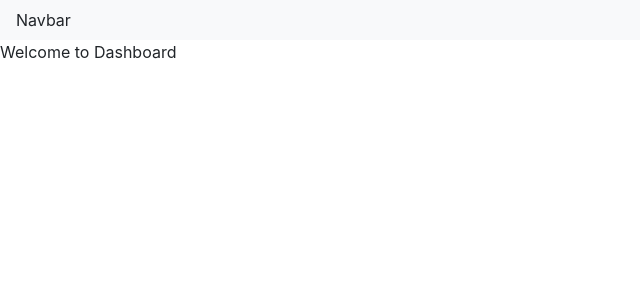
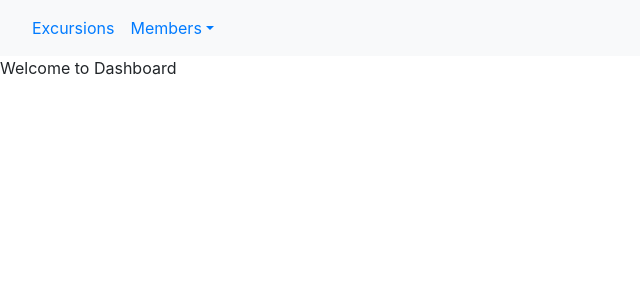
Before and after one commit to AdrianETS/mountaineering_club_frontend, a React (Create React App) app: page / in a window 1280 px wide. Shown: the top 300 px of the page, without its empty margins (0-640 px from the left). Built offline with nearby package versions, Linux system fonts and the light colour scheme; no server answers.

Commit message:
HTTP requests WIP
Working on the operations with the backend

```diff
--- a/src/App.js
+++ b/src/App.js
@@ -4,6 +4,8 @@ import './App.css';
 import Dashboard from "./components/Dashboard";
 import Navbar from "./components/Navbar";
 import { ContextProvider } from './context/ContextProvider';
+import { BrowserRouter as Router, Route, Switch } from "react-router-dom";
+
 
 class App extends React.Component {
 
@@ -16,8 +18,11 @@ class App extends React.Component {
     return (
       <div>
         <ContextProvider>
-          <Navbar />
-          <Dashboard />
+          <Router>
+            <Switch>
+              <Route path="/" exact component={Dashboard} />
+            </Switch>
+          </Router>
         </ContextProvider>
       </div>
     )
--- a/src/components/Dashboard.js
+++ b/src/components/Dashboard.js
@@ -1,5 +1,6 @@
 import React from 'react';
 import {AppContext} from './../context/ContextProvider';
+import Navbar from './Navbar';
 
 class Dashboard extends React.Component {
 
@@ -17,6 +18,7 @@ class Dashboard extends React.Component {
     render() {
         return (
             <div>
+                <Navbar/>
                 Welcome to Dashboard
         </div>
         )
--- a/src/components/Navbar.js
+++ b/src/components/Navbar.js
@@ -12,7 +12,14 @@ class Navbar extends React.Component {
             <div>
                 <nav className="navbar navbar-expand-lg navbar-light bg-light">
                     <div className="collapse navbar-collapse" itemID="navbarNavAltMarkup">
-                        Navbar
+                    <a className="nav-link active" href={"/#"}><Link to="/excursions">Excursions</Link></a>
+                    <div className="dropdown">
+                            <a href="#" className="dropdown-toggle" data-toggle="dropdown">Members</a>
+                            <div className="dropdown-menu">
+                                <a className="nav-link active" href={"/#"}><Link to="/addmember">Add member</Link></a>
+                                <a className="nav-link active" href={"/#"}><Link to="/listmembers">List members</Link></a>
+                            </div>
+                        </div>
                     </div>
                 </nav>
             </div>
```
